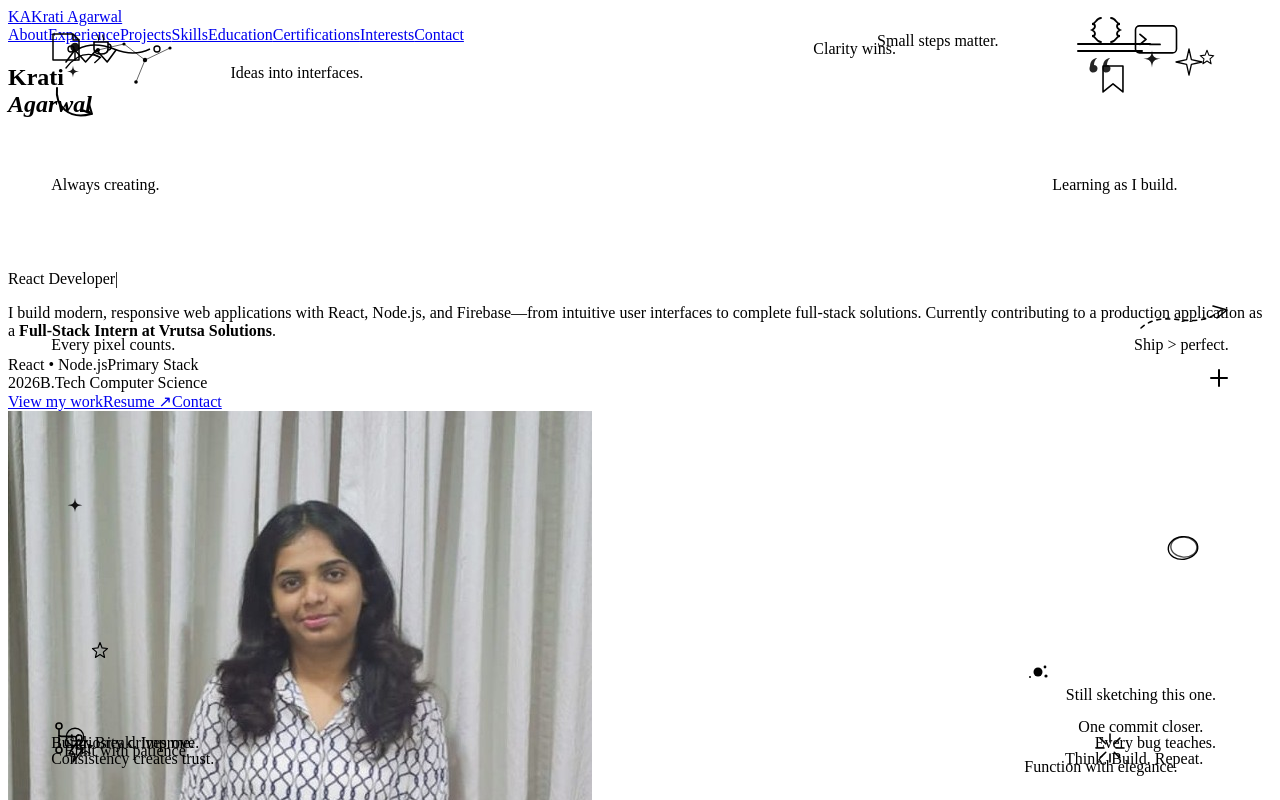
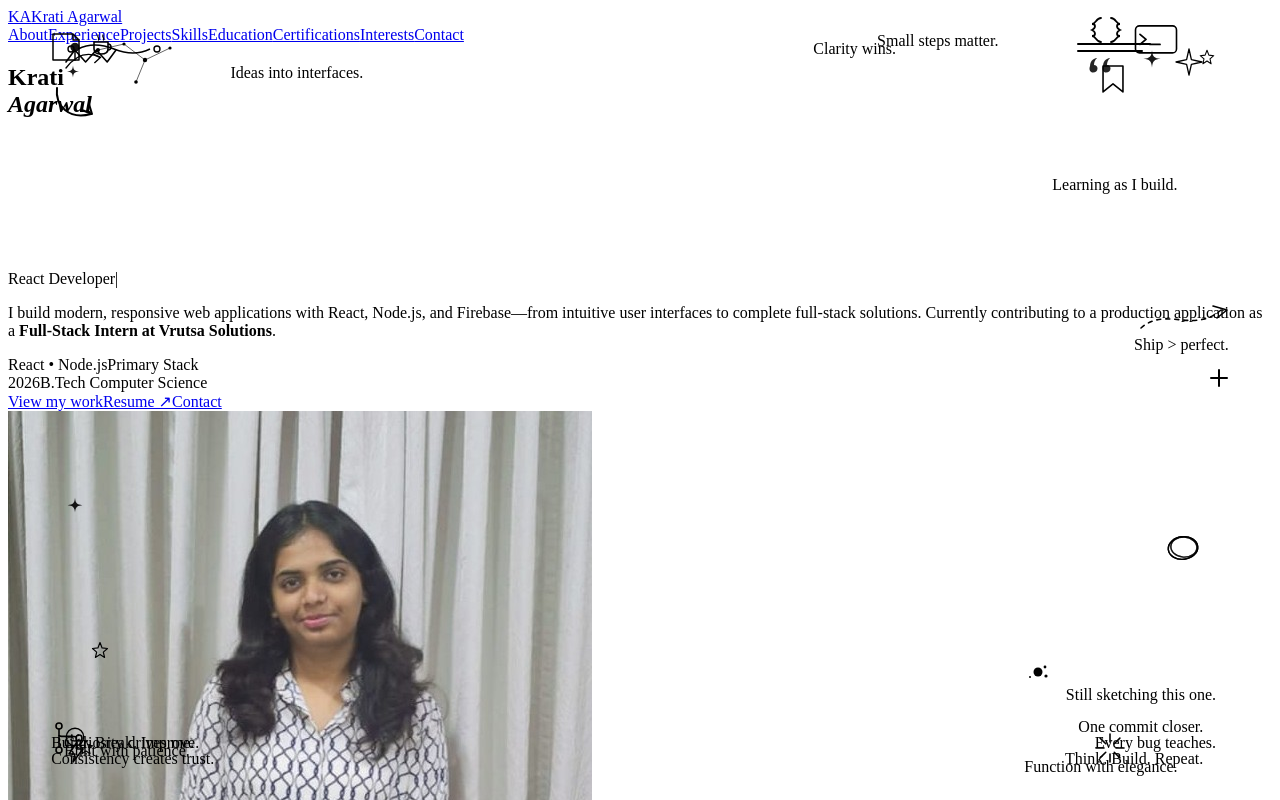
Before and after one commit to Krati-Ag-02/Krati-Agarwal---Personal-Portfolio, a React (Vite) app: page / in a window 1280 px wide. Shown: the top 800 px of the page. Built offline with nearby package versions, Linux system fonts and the light colour scheme; the HTML template or start-up script is replaced by a standard one.

Commit message:
modified:   src/components/SectionDecor.jsx

```diff
--- a/src/components/SectionDecor.jsx
+++ b/src/components/SectionDecor.jsx
@@ -31,7 +31,7 @@
     { el: CurvedArrowDoodle, props: { color: "sage" }, style: { top: "10%", left: "4%" } },
     { el: SparkleDoodle, props: { color: "ochre", size: 22 }, style: { top: "62%", left: "5%" } },
     { el: StarDoodle, props: { color: "clay", size: 20 }, style: { top: "80%", left: "7%" } },
-    { el: MicroQuote, props: { text: "Always creating.", variant: "hand", color: "sage", rotate: -3 }, style: { top: "22%", left: "4%" } },
+
   ],
   about: [
     { el: DoubleUnderlineDoodle, props: { color: "clay", width: 76 }, style: { top: "5%", right: "10%" } },
@@ -59,7 +59,7 @@
     { el: LightningDoodle, props: { color: "ochre" }, style: { bottom: "4%", left: "5%" } },
     { el: ZigzagDoodle, props: { color: "text-soft", width: 54 }, style: { top: "6%", left: "5%" } },
     { el: MicroQuote, props: { text: "Function with elegance.", variant: "mono", color: "slate", rotate: -2 }, style: { bottom: "3%", right: "8%" } },
-    { el: MicroQuote, props: { text: "Every pixel counts.", variant: "mono", color: "clay", rotate: 1 }, style: { top: "42%", left: "4%" } },
+    { el: ScribbleCircleDoodle, props: { color: "slate", size: 40 }, style: { top: "66%", right: "6%" } },
   ],
   education: [
     { el: BookmarkDoodle, props: { color: "ochre" }, style: { top: "8%", right: "12%" } },
```
